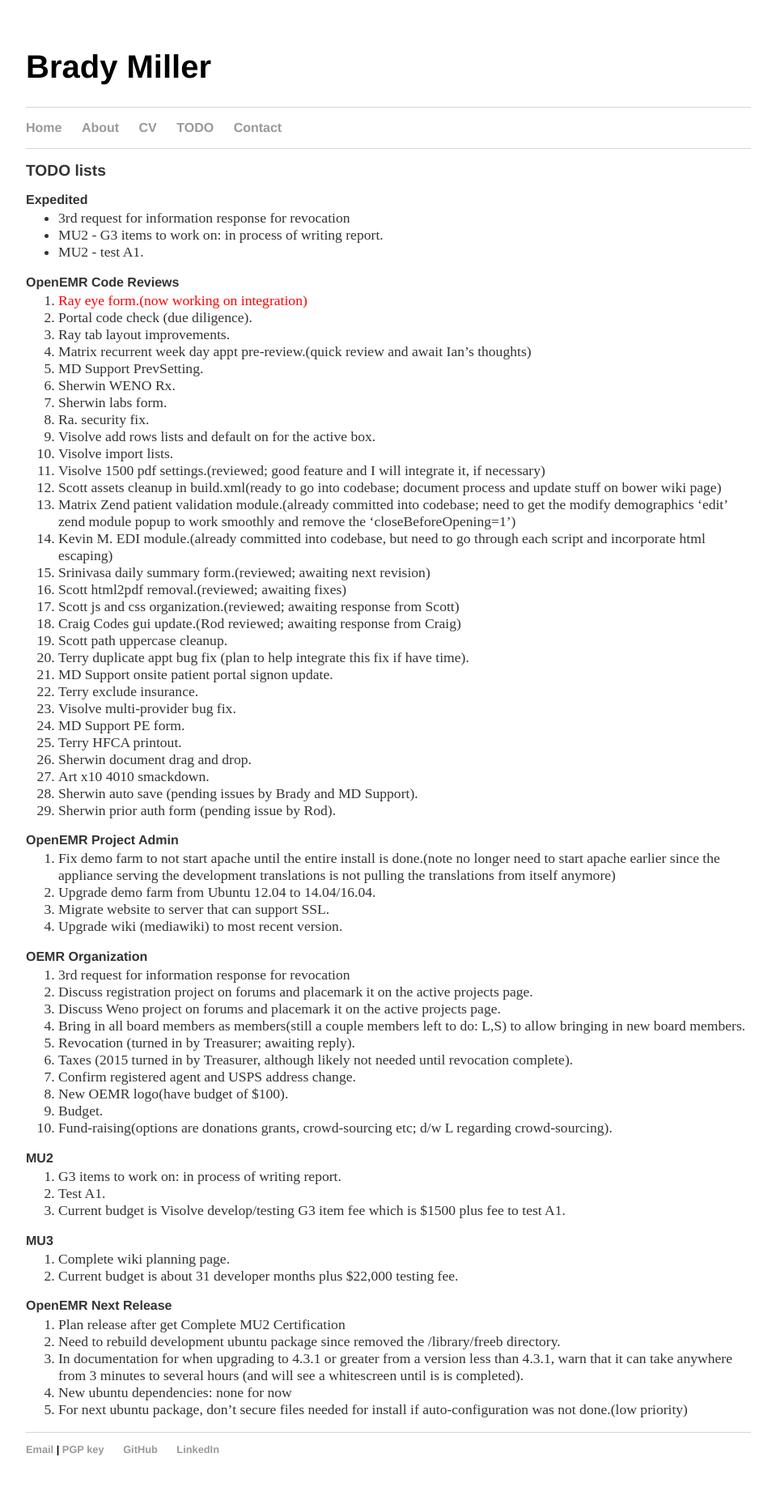
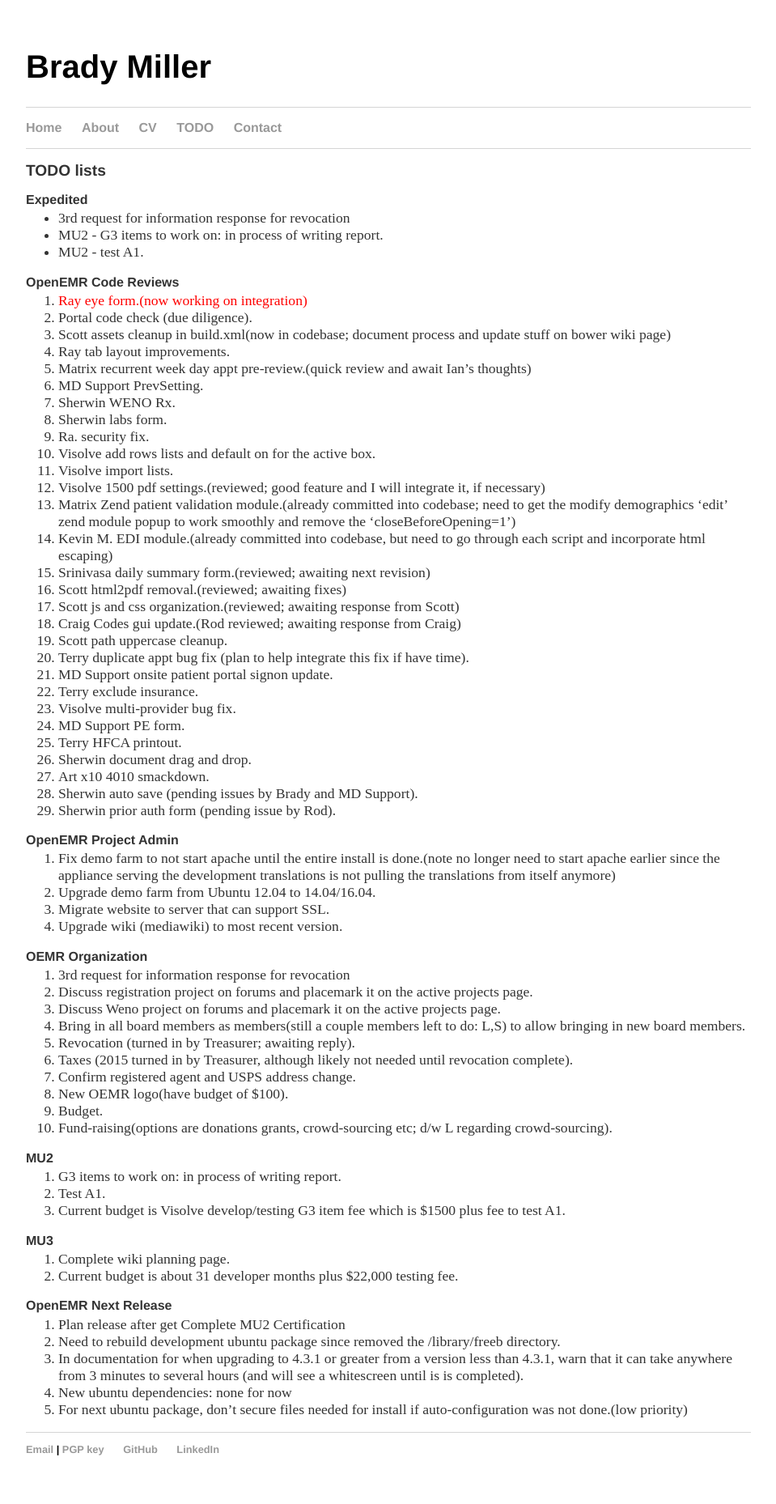
Before and after one commit to bradymiller/bradymiller.github.io, a Jekyll site: the page built from todo/index.md, in a window 1280 px wide. Shown: the whole page at 81% size, without its empty margins (160-1119 px from the left). Built offline with Jekyll 4.4.1, drawn with Linux system fonts in a browser that asks for light colours; some of the changed lines change nothing that is shown.

Commit message:
Update todo list

```diff
--- a/todo/index.md
+++ b/todo/index.md
@@ -11,6 +11,7 @@
 ### OpenEMR Code Reviews
 1. <span style="color: red">Ray eye form.(now working on integration)</span>
 1. Portal code check (due diligence).
+1. Scott assets cleanup in build.xml(now in codebase; document process and update stuff on bower wiki page)
 1. Ray tab layout improvements.
 1. Matrix recurrent week day appt pre-review.(quick review and await Ian's thoughts)
 1. MD Support PrevSetting.
@@ -20,7 +21,6 @@
 1. Visolve add rows lists and default on for the active box.
 1. Visolve import lists.
 1. Visolve 1500 pdf settings.(reviewed; good feature and I will integrate it, if necessary)
-1. Scott assets cleanup in build.xml(ready to go into codebase; document process and update stuff on bower wiki page)
 1. Matrix Zend patient validation module.(already committed into codebase; need to get the modify demographics 'edit' zend module popup to work smoothly and remove the 'closeBeforeOpening=1')
 1. Kevin M. EDI module.(already committed into codebase, but need to go through each script and incorporate html escaping)
 1. Srinivasa daily summary form.(reviewed; awaiting next revision)
```
